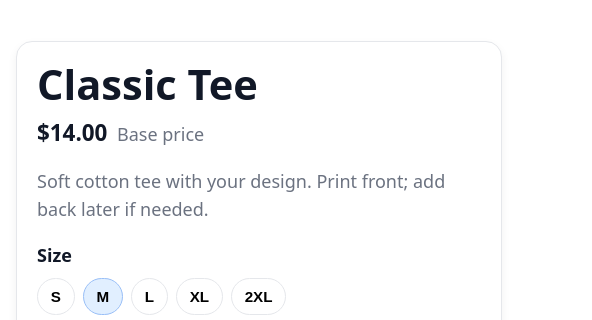
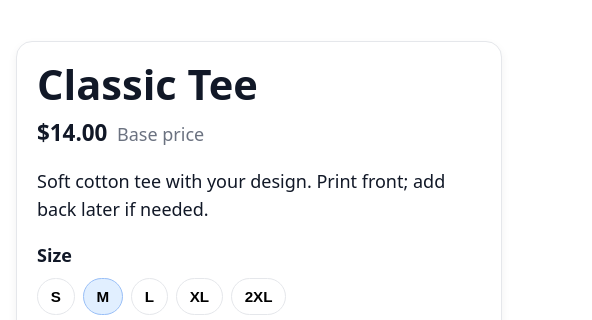
Before and after one commit to BUDFORT1/PROMONMERCH, a plain HTML site: page products/tshirt.html in a window 1280 px wide. Shown: the part 66-386 px from the top of the page, 688-1280 px from the left. Drawn offline with Linux system fonts and the light colour scheme.

Commit message:
Update tshirt.html

```diff
--- a/products/tshirt.html
+++ b/products/tshirt.html
@@ -63,7 +63,7 @@
           <div class="price" id="price">$14.00</div>
           <div class="muted mini">Base price</div>
         </div>
-        <p class="muted mt-2">Soft cotton tee with your design. Print front; add back later if needed.</p>
+        <p class=" mt-2">Soft cotton tee with your design. Print front; add back later if needed.</p>
 
         <!-- SIZE -->
         <div class="opt">
```
